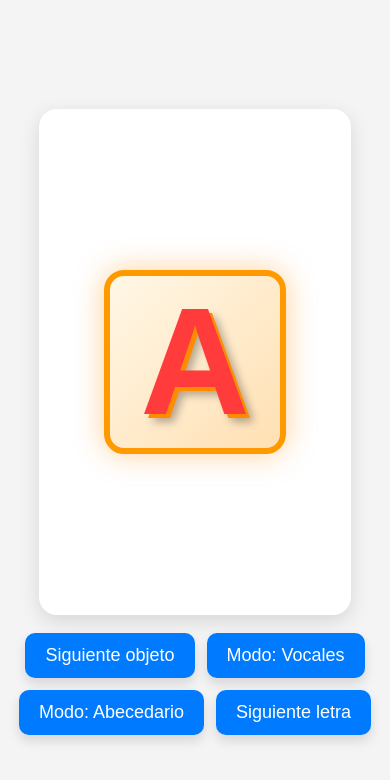
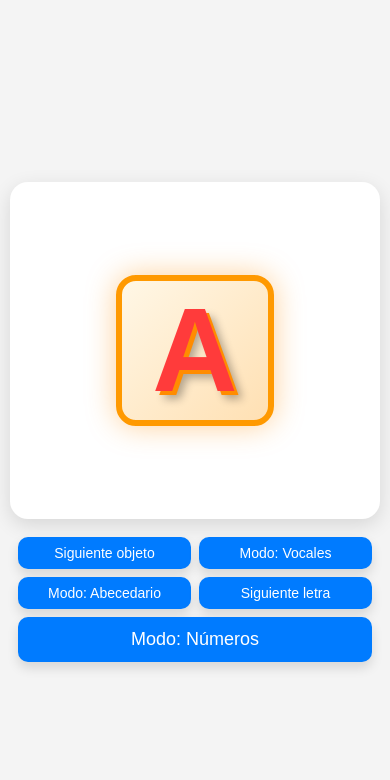
Before and after one commit to danielvll12/Juego-de-objeto, a plain HTML site: page index.html in a window 390 px wide. Both pictures are taken after a click on the button "Modo: Vocales". Drawn offline with Linux system fonts and the light colour scheme.

Commit message:
version actualizada

```diff
--- a/index.html
+++ b/index.html
@@ -105,6 +105,59 @@
 
     button:hover { background: var(--boton-hover); }
 
+
+
+    /* ✅ Ajustes responsivos */
+@media (max-width: 1024px) {
+  #textoGrande {
+    height: 55vh;
+  }
+  #textoGrande .letra {
+    font-size: 20vh;
+  }
+}
+
+@media (max-width: 768px) {
+  #imagen {
+    width: 95vw;
+    height: 45vh;
+    padding: 10px;
+  }
+  #textoGrande {
+    width: 95vw;
+    height: 45vh;
+  }
+  #textoGrande .letra {
+    font-size: 17vh;
+  }
+  .botonera {
+    flex-wrap: wrap;
+    gap: 8px;
+  }
+  button {
+    flex: 1 1 45%;
+    font-size: 16px;
+    padding: 10px;
+  }
+}
+
+@media (max-width: 480px) {
+  #imagen {
+    height: 40vh;
+  }
+  #textoGrande {
+    height: 40vh;
+  }
+  #textoGrande .letra {
+    font-size: 14vh;
+  }
+  button {
+    font-size: 14px;
+    padding: 8px;
+  }
+}
+
+
   </style>
 </head>
 <body>
@@ -136,6 +189,22 @@
 
   const vocales = ["A","E","I","O","U"];
   const abecedario = "A B C D E F G H I J K L M N Ñ O P Q R S T U V W X Y Z".split(" ");
+  const numeros = Array.from({length: 21}, (_, i) => i.toString()); // 0 a 20
+
+  // ✅ pronunciación individual en español
+  const pronunciar = {
+    // Vocales y letras
+    "A": "a","B": "b","C": "c","D": "d","E": "e","F": "efe","G": "g","H": "hache",
+    "I": "i","J": "jota","K": "ka","L": "ele","M": "eme","N": "ene","Ñ": "eñe",
+    "O": "o","P": "pe","Q": "q","R": "erre","S": "ese","T": "te","U": "u","V": "uve",
+    "W": "doble uve","X": "equis","Y": "ye","Z": "zeta",
+
+    // Números
+    "0": "cero","1": "uno","2": "dos","3": "tres","4": "cuatro","5": "cinco",
+    "6": "seis","7": "siete","8": "ocho","9": "nueve","10": "diez",
+    "11": "once","12": "doce","13": "trece","14": "catorce","15": "quince",
+    "16": "dieciséis","17": "diecisiete","18": "dieciocho","19": "diecinueve","20": "veinte"
+  };
 
   let modo = "imagenes";
   let idxImagen = 0;
@@ -150,56 +219,36 @@
   const btnAbecedario = document.getElementById("btnAbecedario");
   const btnNextLetra = document.getElementById("btnNextLetra");
 
+  // ✅ Nueva referencia para números
   let preferredVoice = null;
+
   function elegirVozPreferida() {
     const voices = speechSynthesis.getVoices();
     if (!voices || voices.length === 0) return;
-      preferredVoice = voices.find(v =>
-        (v.lang && v.lang.toLowerCase().startsWith("es")) &&
-        (/female|femenin|woman|mujer|maria|laura|sofia/i).test(v.name + " " + v.voiceURI)
-      ) || voices.find(v => v.lang && v.lang.toLowerCase().startsWith("es")) || voices[0];
+
+    preferredVoice =
+      voices.find(v => v.lang.toLowerCase().includes("es") &&
+        (/female|femenin|mujer|woman|maria|sofia|laura/i).test(v.name + v.voiceURI)
+      ) ||
+      voices.find(v => v.lang.toLowerCase().includes("es")) ||
+      voices[0];
   }
+
   speechSynthesis.onvoiceschanged = elegirVozPreferida;
   setTimeout(elegirVozPreferida, 600);
 
-    const pronunciar = {
-      "A": "a",
-      "B": "b",
-      "C": "c",
-      "D": "d",
-      "E": "e",
-      "F": "efe",
-      "G": "g",
-      "H": "hache",
-      "I": "i",
-      "J": "jota",
-      "K": "ka",
-      "L": "ele",
-      "M": "eme",
-      "N": "ene",
-      "Ñ": "eñe",
-      "O": "o",
-      "P": "pe",
-      "Q": "q",
-      "R": "erre",
-      "S": "ese",
-      "T": "te",
-      "U": "u",
-      "V": "uve",
-      "W": "doble uve",
-      "X": "equis",
-      "Y": "ye",
-      "Z": "zeta"
-    };
-
   function speak(text) {
     if (!("speechSynthesis" in window)) return;
-      try { speechSynthesis.cancel(); } catch(e){}
+
+    speechSynthesis.cancel();
+
     const u = new SpeechSynthesisUtterance(text);
     u.lang = "es-ES";
     u.rate = 0.85;
     u.pitch = 1;
+
     if (preferredVoice) u.voice = preferredVoice;
+
     speechSynthesis.speak(u);
   }
 
@@ -207,8 +256,9 @@
     elImagen.style.display = "none";
     contTexto.style.display = "flex";
     letraTexto.textContent = letra;
-      const textoADecir = pronunciar[letra] || letra;
-      speak(textoADecir);
+
+    const texto = pronunciar[letra] || letra;
+    speak(texto);
   }
 
   function mostrarModoImagenes() {
@@ -217,6 +267,8 @@
     elImagen.style.display = "block";
     elImagen.src = imagenes[idxImagen];
   }
+
+  // ------------ Botones ------------
 
   btnSiguiente.addEventListener("click", () => {
     idxImagen = (idxImagen + 1) % imagenes.length;
@@ -235,14 +287,38 @@
     mostrarLetra(abecedario[idxLetra]);
   });
 
+  // ✅ BOTÓN NUEVO: modo números
+  const btnNumeros = document.createElement("button");
+  btnNumeros.textContent = "Modo: Números";
+  btnNumeros.style.padding = "12px 20px";
+  btnNumeros.style.fontSize = "18px";
+  btnNumeros.style.borderRadius = "10px";
+  btnNumeros.style.border = "none";
+  btnNumeros.style.background = "var(--boton-bg)";
+  btnNumeros.style.color = "white";
+  btnNumeros.style.boxShadow = "0 6px 12px rgba(0,0,0,0.12)";
+  document.querySelector(".botonera").appendChild(btnNumeros);
+
+  btnNumeros.addEventListener("click", () => {
+    modo = "numeros";
+    idxLetra = 0;
+    mostrarLetra(numeros[idxLetra]);
+  });
+
   btnNextLetra.addEventListener("click", () => {
     if (modo === "vocales") {
       idxLetra = (idxLetra + 1) % vocales.length;
       mostrarLetra(vocales[idxLetra]);
-      } else if (modo === "abc") {
+    }
+    else if (modo === "abc") {
       idxLetra = (idxLetra + 1) % abecedario.length;
       mostrarLetra(abecedario[idxLetra]);
-      } else {
+    }
+    else if (modo === "numeros") {
+      idxLetra = (idxLetra + 1) % numeros.length;
+      mostrarLetra(numeros[idxLetra]);
+    }
+    else {
       idxImagen = (idxImagen + 1) % imagenes.length;
       mostrarModoImagenes();
     }
@@ -253,5 +329,3 @@
     setTimeout(elegirVozPreferida, 100);
   });
 </script>
-</body>
-</html>
```
Lines whose indentation alone changed are shown as unchanged.
